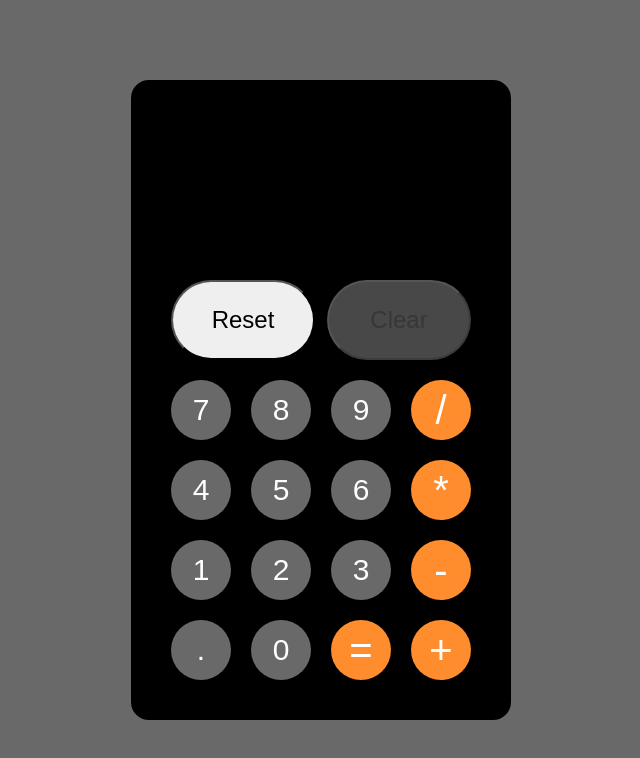
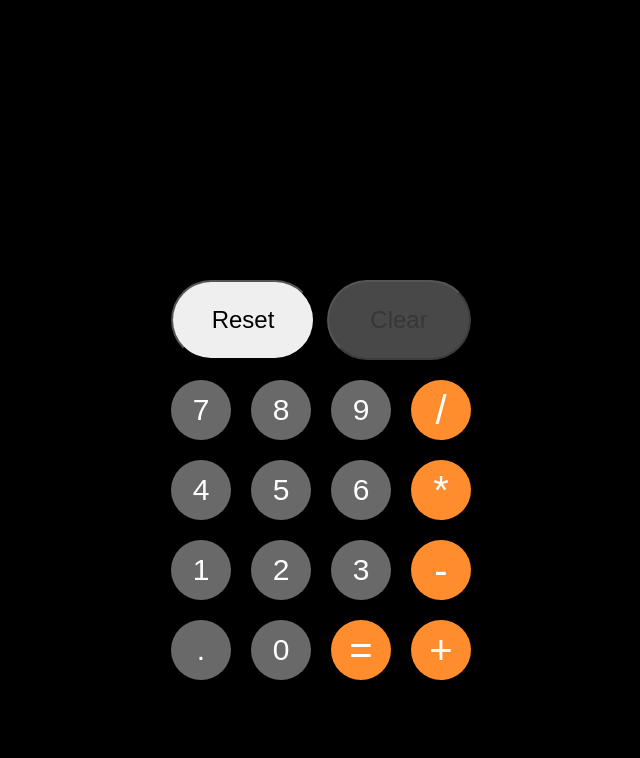
Before and after one commit to ShahabuddinAnsari/react-calculator, a React (Create React App) app: page / in a window 1280 px wide. Shown: the top 758 px of the page, without its empty margins (319-959 px from the left). Built offline with nearby package versions, Linux system fonts and the light colour scheme.

Commit message:
update background color

```diff
--- a/src/app.css
+++ b/src/app.css
@@ -17,7 +17,7 @@ body {
   display: flex;
   justify-content: center;
   align-items: center;
-  background-color: dimgray;
+  background-color: black;
 }
 
 #root {
```
